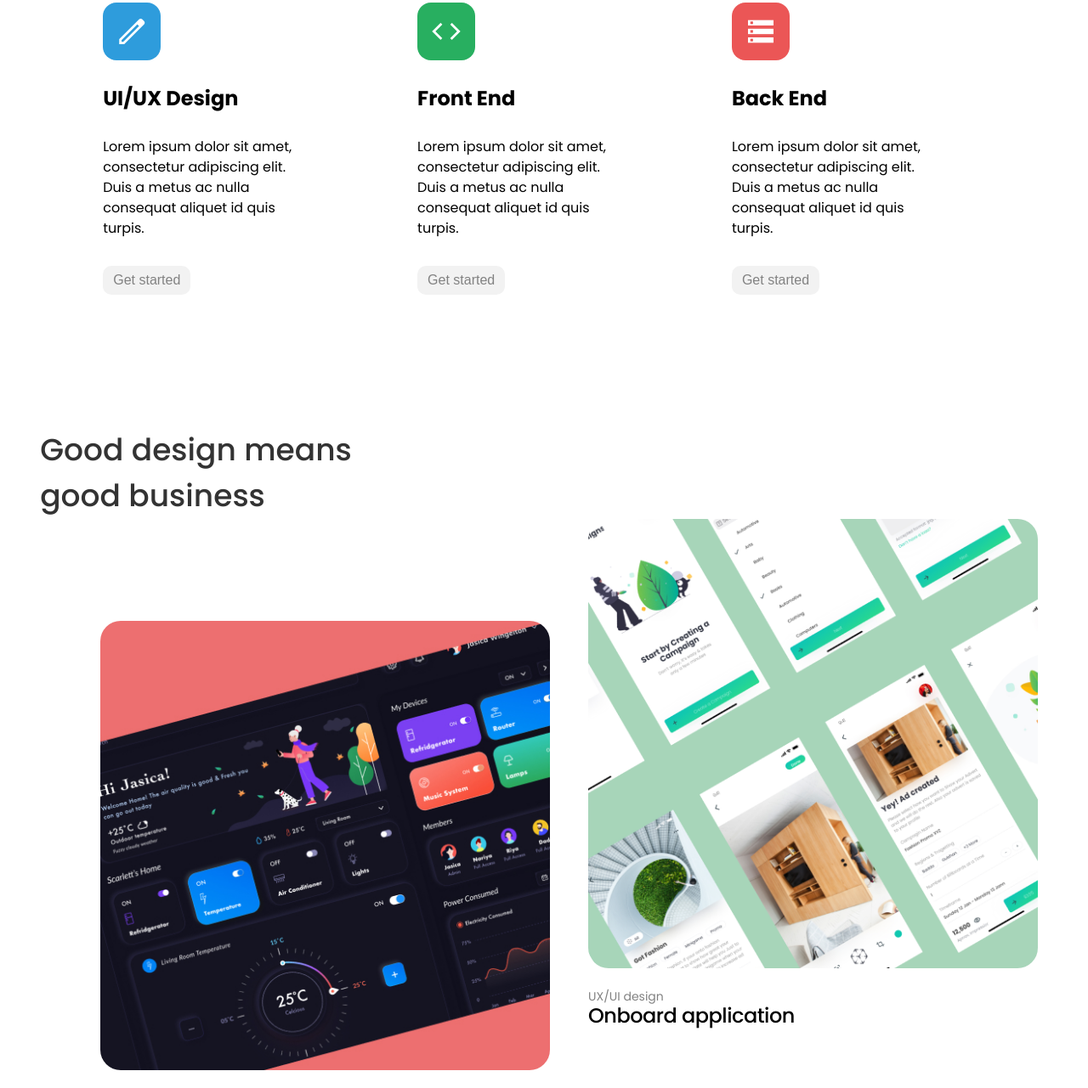
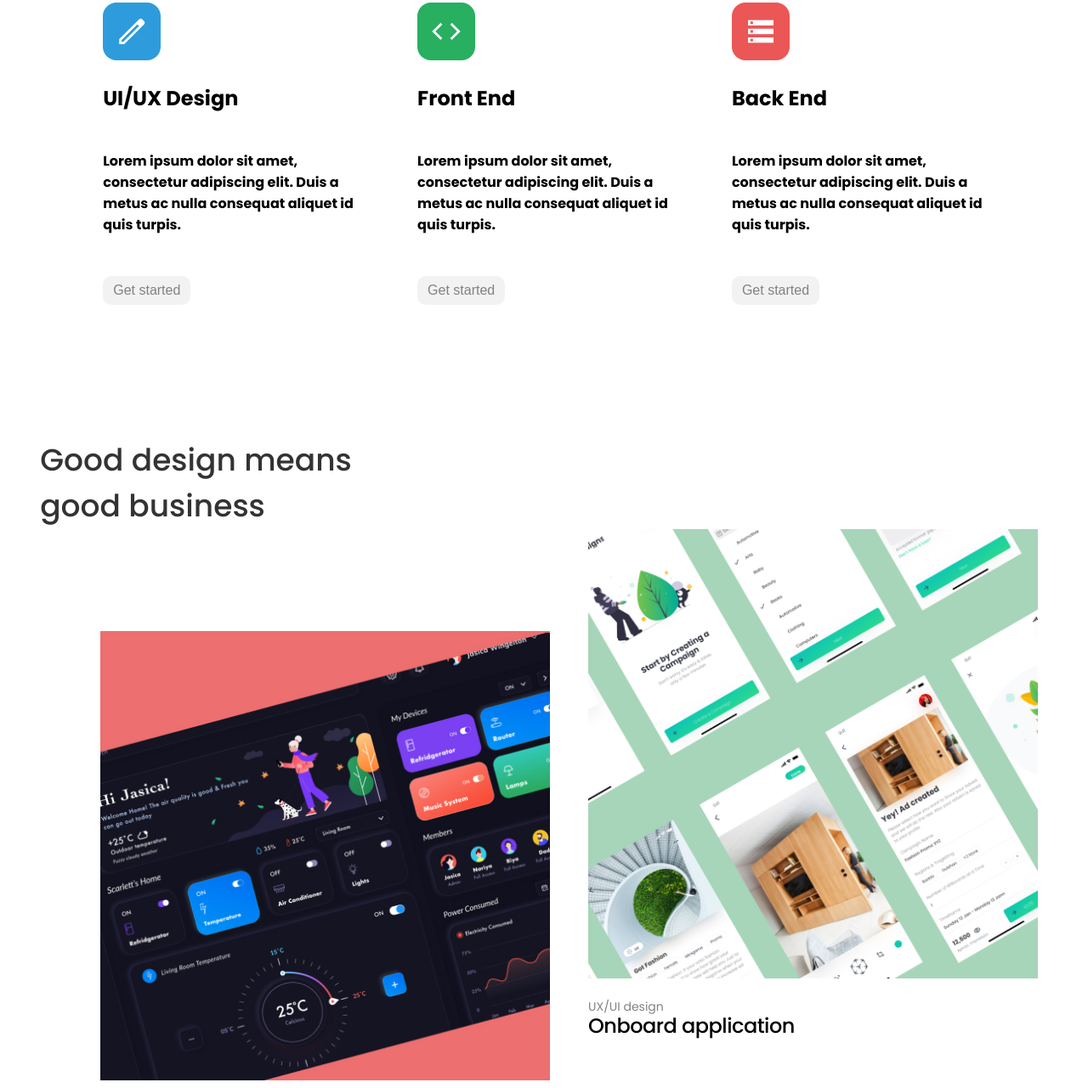
Before and after one commit to Zyruks/dev-challenge, a website: page edie-homepage/src/index.html in a window 1280 px wide. Shown: the part 1185-2466 px from the top of the page at 85% size. Drawn offline with nearby package versions, Linux system fonts and the light colour scheme; files that its build step writes are made by us from their sources.

Commit message:
change project_img and team__img for section__img to combine, same property

```diff
--- a/edie-homepage/src/index.html
+++ b/edie-homepage/src/index.html
@@ -93,7 +93,7 @@
           <div class="card">
             <div class="material-symbols-outlined card__icon">edit</div>
             <h3 class="card__title">UI/UX Design</h3>
-            <p class="card__paragraph">
+            <p class="section__paragraph">
               Lorem ipsum dolor sit amet, consectetur adipiscing elit. Duis a
               metus ac nulla consequat aliquet id quis turpis.
             </p>
@@ -104,7 +104,7 @@
               code
             </div>
             <h3 class="card__title">Front End</h3>
-            <p class="card__paragraph">
+            <p class="section__paragraph">
               Lorem ipsum dolor sit amet, consectetur adipiscing elit. Duis a
               metus ac nulla consequat aliquet id quis turpis.
             </p>
@@ -115,7 +115,7 @@
               storage
             </div>
             <h3 class="card__title">Back End</h3>
-            <p class="card__paragraph">
+            <p class="section__paragraph">
               Lorem ipsum dolor sit amet, consectetur adipiscing elit. Duis a
               metus ac nulla consequat aliquet id quis turpis.
             </p>
@@ -130,7 +130,7 @@
             <img
               src="./assets/img/smarthome.jpg"
               alt="Smart Home"
-              class="project__img"
+              class="section__img"
             />
             <span class="project__sub-title">Full stack application</span>
             <h3 class="project__title">Smart home dashboard</h3>
@@ -139,7 +139,7 @@
             <img
               src="./assets/img/onboard.png"
               alt="Smart Home"
-              class="project__img"
+              class="section__img"
             />
             <span class="project__sub-title">UX/UI design</span>
             <h3 class="project__title">Onboard application</h3>
@@ -148,7 +148,7 @@
             <img
               src="./assets/img/booking.png"
               alt="Smart Home"
-              class="project__img"
+              class="section__img"
             />
             <span class="project__sub-title">Mobile application</span>
             <h3 class="project__title">Booking system</h3>
@@ -157,7 +157,7 @@
             <img
               src="./assets/img/juice-product.png"
               alt="Smart Home"
-              class="project__img"
+              class="section__img"
             />
             <span class="project__sub-title">Front End application</span>
             <h3 class="project__title">Juice product homepage</h3>
```
